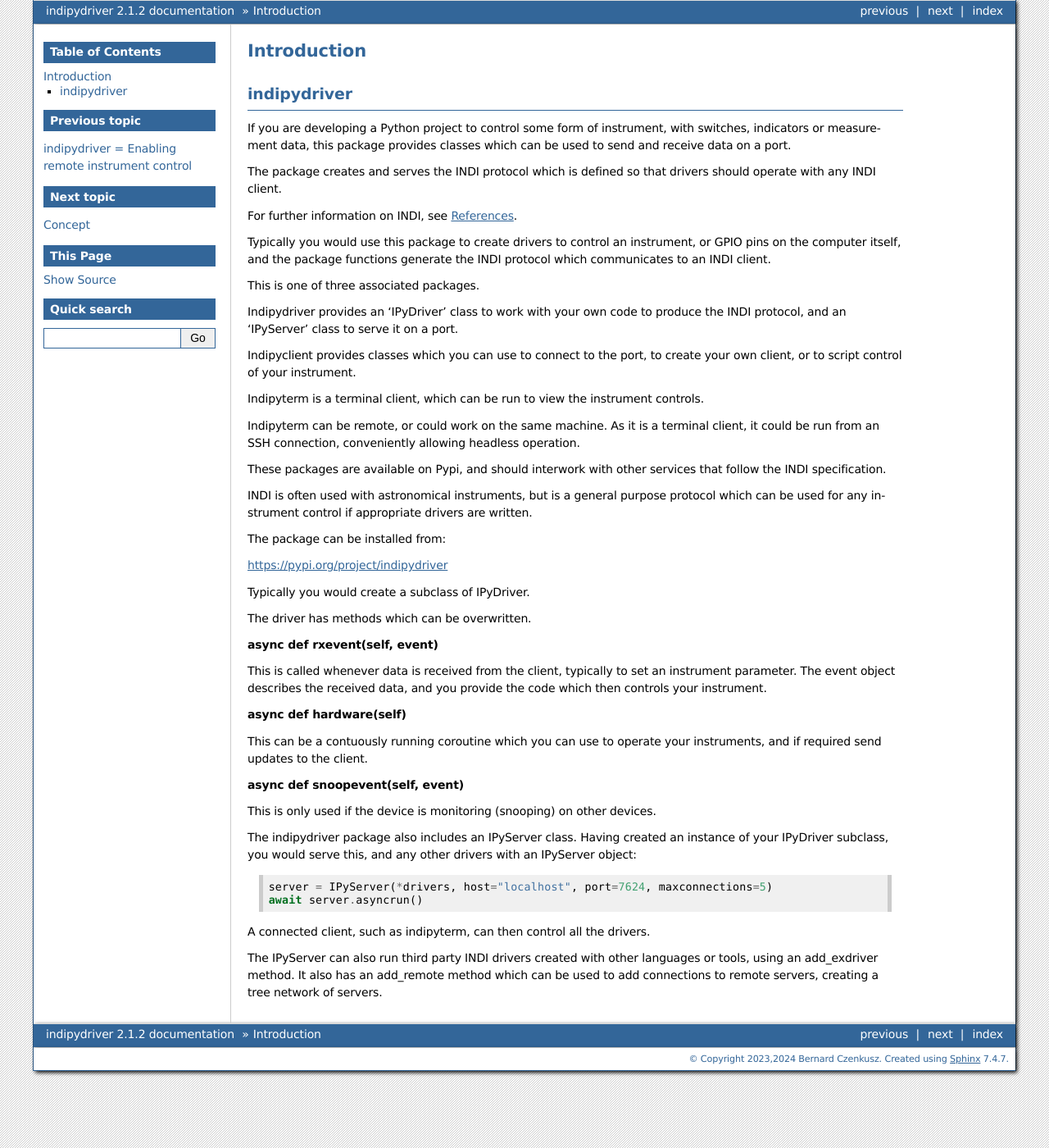
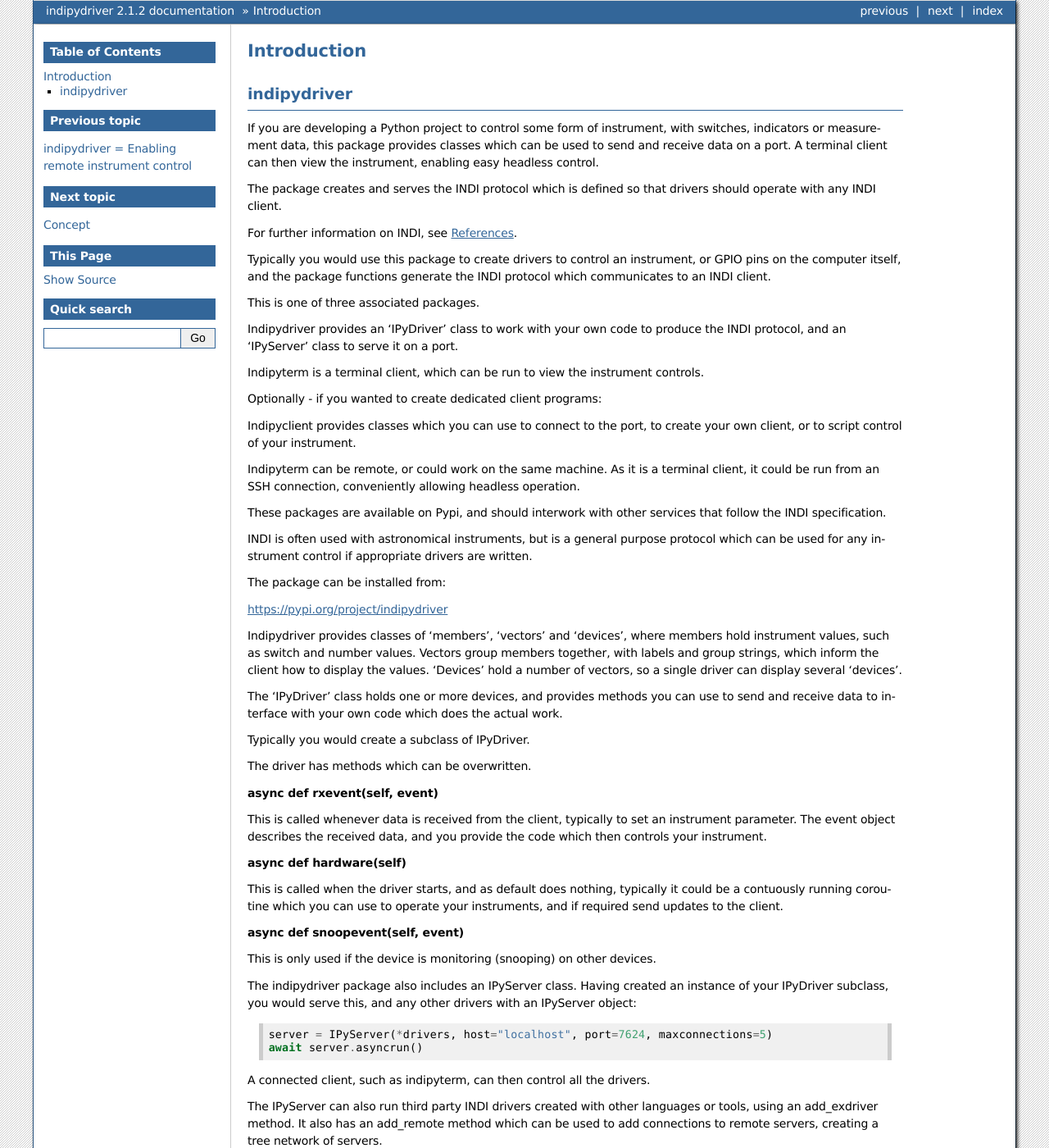
Before and after one commit to bernie-skipole/indipydriver, a Sphinx documentation site: the page built from docs/source/usage/introduction.rst, in a window 1280 px wide and 1400 px high. Shown: the whole window at 82% size. Built offline with Sphinx 7.4.7, drawn with Linux system fonts in a browser that asks for light colours.

Commit message:
Doc changes

```diff
--- a/docs/source/usage/introduction.rst
+++ b/docs/source/usage/introduction.rst
@@ -5,7 +5,7 @@
 indipydriver
 ^^^^^^^^^^^^
 
-If you are developing a Python project to control some form of instrument, with switches, indicators or measurement data, this package provides classes which can be used to send and receive data on a port.
+If you are developing a Python project to control some form of instrument, with switches, indicators or measurement data, this package provides classes which can be used to send and receive data on a port. A terminal client can then view the instrument, enabling easy headless control.
 
 The package creates and serves the INDI protocol which is defined so that drivers should operate with any INDI client.
 
@@ -17,9 +17,11 @@
 
 Indipydriver provides an 'IPyDriver' class to work with your own code to produce the INDI protocol, and an 'IPyServer' class to serve it on a port.
 
+Indipyterm is a terminal client, which can be run to view the instrument controls.
+
+Optionally - if you wanted to create dedicated client programs:
+
 Indipyclient provides classes which you can use to connect to the port, to create your own client, or to script control of your instrument.
-
-Indipyterm is a terminal client, which can be run to view the instrument controls.
 
 Indipyterm can be remote, or could work on the same machine. As it is a terminal client, it could be run from an SSH connection, conveniently allowing headless operation.
 
@@ -31,6 +33,10 @@
 
 https://pypi.org/project/indipydriver
 
+Indipydriver provides classes of 'members', 'vectors' and 'devices', where members hold instrument values, such as switch and number values. Vectors group members together, with labels and group strings, which inform the client how to display the values. 'Devices' hold a number of vectors, so a single driver can display several 'devices'.
+
+The 'IPyDriver' class holds one or more devices, and provides methods you can use to send and receive data to interface with your own code which does the actual work.
+
 Typically you would create a subclass of IPyDriver.
 
 The driver has methods which can be overwritten.
@@ -41,7 +47,7 @@
 
 **async def hardware(self)**
 
-This can be a contuously running coroutine which you can use to operate your instruments, and if required send updates to the client.
+This is called when the driver starts, and as default does nothing, typically it could be a contuously running coroutine which you can use to operate your instruments, and if required send updates to the client.
 
 **async def snoopevent(self, event)**
 
```
Also changed, not shown: README.md (+9 -4 lines).
